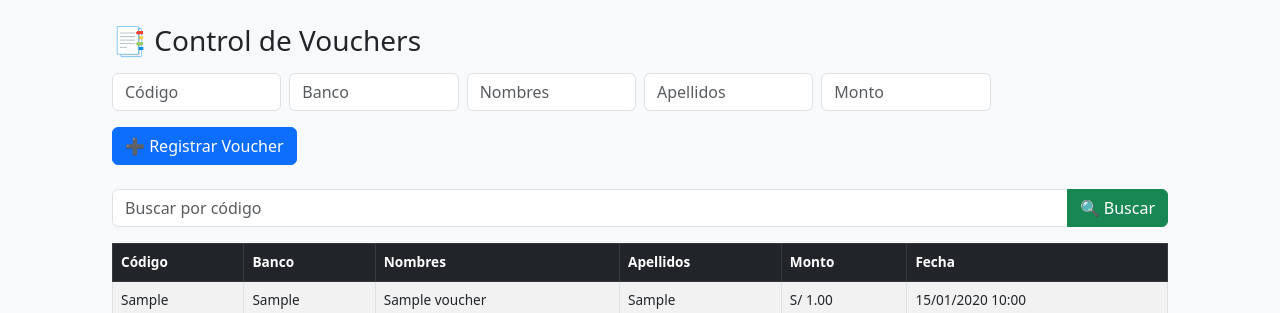
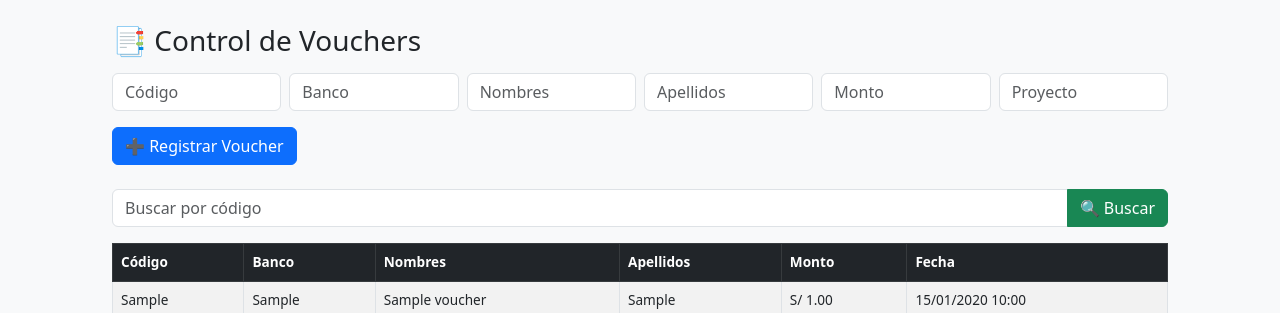
Before and after one commit to beli240392-maker/Hello_world, a Flask app: page /vouchers in a window 1280 px wide. Shown: the part 49-362 px from the top of the page. Run offline with Flask 3, Linux system fonts and the light colour scheme; a user stored in the database is signed in; tables that the repository leaves empty hold one stand-in row (values such as "Sample post").

Commit message:
Modificarmas

```diff
--- a/app.py
+++ b/app.py
@@ -1090,6 +1090,8 @@ def vouchers():
         nombres = request.form.get("nombres")
         apellidos = request.form.get("apellidos")
         monto = float(request.form.get("monto") or 0)
+        proyecto = request.form.get("proyecto")
+
 
         # Verificar duplicado
         existe = Voucher.query.filter_by(codigo=codigo).first()
@@ -1102,6 +1104,7 @@ def vouchers():
                 nombres=nombres,
                 apellidos=apellidos,
                 monto=monto,
+                proyecto=proyecto,
                 fecha_registro=datetime.now(lima)
             )
             db.session.add(v)
--- a/models.py
+++ b/models.py
@@ -162,6 +162,7 @@ class Voucher(db.Model):
     nombres = db.Column(db.String(100), nullable=False)
     apellidos = db.Column(db.String(100), nullable=False)
     monto = db.Column(db.Float, nullable=False)
+    proyecto = db.Column(db.String(100))
     fecha_registro = db.Column(db.DateTime, default=lambda: datetime.now(pytz.timezone("America/Lima")))
 
 
--- a/templates/vouchers.html
+++ b/templates/vouchers.html
@@ -11,6 +11,7 @@
     <div class="col-md-2"><input name="nombres" class="form-control" placeholder="Nombres"></div>
     <div class="col-md-2"><input name="apellidos" class="form-control" placeholder="Apellidos"></div>
     <div class="col-md-2"><input name="monto" class="form-control" placeholder="Monto"></div>
+    <div class="col-md-2"><input name="proyecto" class="form-control" placeholder="Proyecto"></div>
     <div class="col-12"><button class="btn btn-primary mt-2">➕ Registrar Voucher</button></div>
   </form>
 
@@ -35,6 +36,7 @@
             <th>Nombres</th>
             <th>Apellidos</th>
             <th>Monto</th>
+            <th>Proyecto</th>
             <th>Fecha</th>
           </tr>
         </thead>
@@ -46,6 +48,7 @@
               <td>{{ v.nombres }}</td>
               <td>{{ v.apellidos }}</td>
               <td>S/ {{ '%.2f'|format(v.monto or 0) }}</td>
+              <td>{{ v.proyecto }}</td>
               <td>{{ v.fecha_registro.strftime("%d/%m/%Y %H:%M") }}</td>
             </tr>
           {% endfor %}
```
